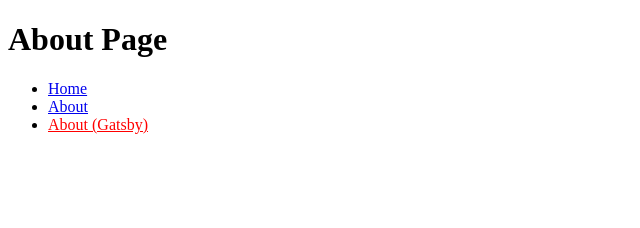
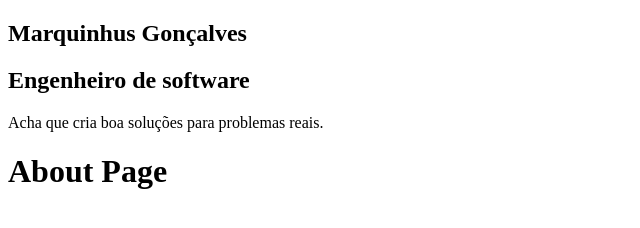
Before and after one commit to marquinhusgoncalves/gatsby-course, a Gatsby site: page /about in a window 1280 px wide. Shown: the whole page, without its empty margins (0-640 px from the left). Built offline with nearby package versions, Linux system fonts and the light colour scheme; Gatsby itself is replaced by a stand-in of ours.

Commit message:
chore: add Profile component

```diff
--- /dev/null
+++ b/src/components/Profile.js
@@ -0,0 +1,11 @@
+import React from 'react'
+
+const Profile = () => (
+  <>
+    <h1>Marquinhus Gonçalves</h1>
+    <h2>Engenheiro de software</h2>
+    <p>Acha que cria boa soluções para problemas reais.</p>
+  </>
+)
+
+export default Profile
--- a/src/components/layout.js
+++ b/src/components/layout.js
@@ -1,9 +1,15 @@
 import React from "react"
 import PropTypes from "prop-types"
+import Profile from "./profile"
 
 const Layout = ({ children }) => {
   return (
-    <main>{children}</main>
+    <>
+      <aside>
+        <Profile />
+      </aside>
+      <main>{children}</main>
+    </>
   )
 }
 
--- a/src/pages/about.js
+++ b/src/pages/about.js
@@ -1,30 +1,12 @@
 import React from 'react'
-import { Link } from 'gatsby'
+import Layout from '../components/layout'
+import SEO from '../components/seo'
 
 const AboutPage = () => (
-    <>
+    <Layout>
+			<SEO title="about" />
       <h1>About Page</h1>
-      <ul>
-      <li>
-          <Link
-            to="/"
-          >
-          Home
-          </Link>
-      </li>
-      <li>
-          <a href="/about">About</a>
-      </li>
-      <li>
-          <Link
-						to="/about"
-						activeStyle={{ color: "red" }}
-					>
-					About (Gatsby)
-					</Link>
-      </li>
-    </ul>
-    </>
+    </Layout>
 )
 
 export default AboutPage
```
Also changed, not shown: src/pages/index.js (+0 -17 lines).
